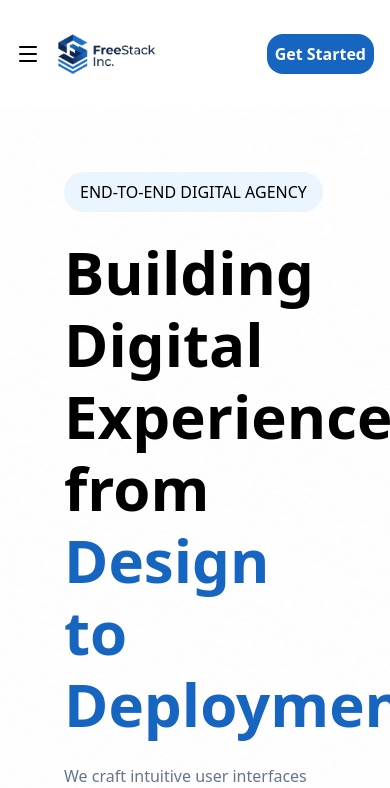
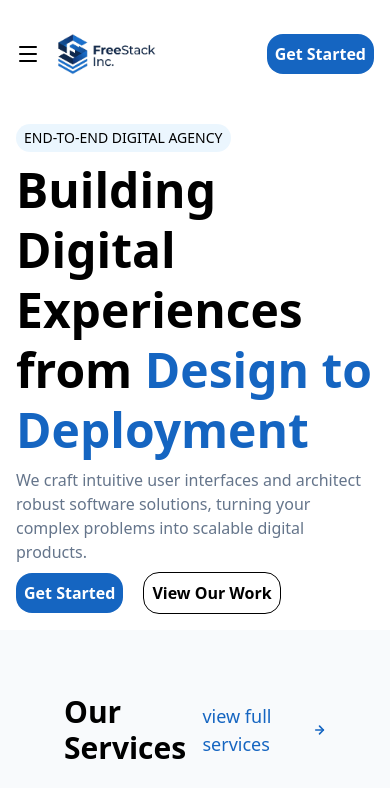
Before and after one commit to MubarakAfolabi/freestack_inc, a Next.js app: page / in a window 390 px wide. Shown: the top 788 px of the page. Built offline with nearby package versions, Linux system fonts and the light colour scheme.

Commit message:
feat: add mobile layout for homepage hero section

```diff
--- a/components/about-us/CompanyGoal.tsx
+++ b/components/about-us/CompanyGoal.tsx
@@ -0,0 +1,3 @@
+export default function CompanyGoal() {
+  return <section></section>;
+}
--- a/components/home/Hero.tsx
+++ b/components/home/Hero.tsx
@@ -1,11 +1,11 @@
 export default function Hero() {
   return (
-    <section className="flex flex-col gap-6 min-h-120 bg-[url('/hero-background.png')] bg-cover bg-center p-16">
-      <div className="bg-[hsla(207,90%,61%,0.1)] w-fit py-2 px-4 rounded-full">
+    <section className="flex flex-col gap-2 md:gap-6 min-h-120 md:bg-[url('/hero-background.png')] md:bg-cover md:bg-center p-4 md:p-16">
+      <div className="text-sm md:text-md bg-[hsla(207,90%,61%,0.1)] w-fit py-1 px-2 md:py-2 md:px-4 rounded-full">
         END-TO-END DIGITAL AGENCY
       </div>
 
-      <h1 className="text-6xl/18 font-bold max-w-2xl">
+      <h1 className="text-5xl/15 md:text-6xl/18 font-bold md:max-w-2xl">
         Building Digital Experiences from{" "}
         <span className="text-[hsla(212,80%,42%,1)]">Design to Deployment</span>
       </h1>
@@ -15,11 +15,11 @@ export default function Hero() {
         solutions, turning your complex problems into scalable digital products.
       </p>
 
-      <div className="flex gap-10">
-        <button className="bg-[hsla(212,80%,42%,1)] text-lg text-white font-bold p-4 rounded-2xl cursor-pointer">
+      <div className="flex items-center gap-5 md:gap-10">
+        <button className="bg-[hsla(212,80%,42%,1)] md:text-lg text-white font-bold p-2 md:p-4 rounded-2xl cursor-pointer">
           Get Started
         </button>
-        <button className="border font-bold p-4 rounded-2xl cursor-pointer">
+        <button className="border md:text-lg font-bold p-2 md:p-4 rounded-2xl cursor-pointer">
           View Our Work
         </button>
       </div>
```
